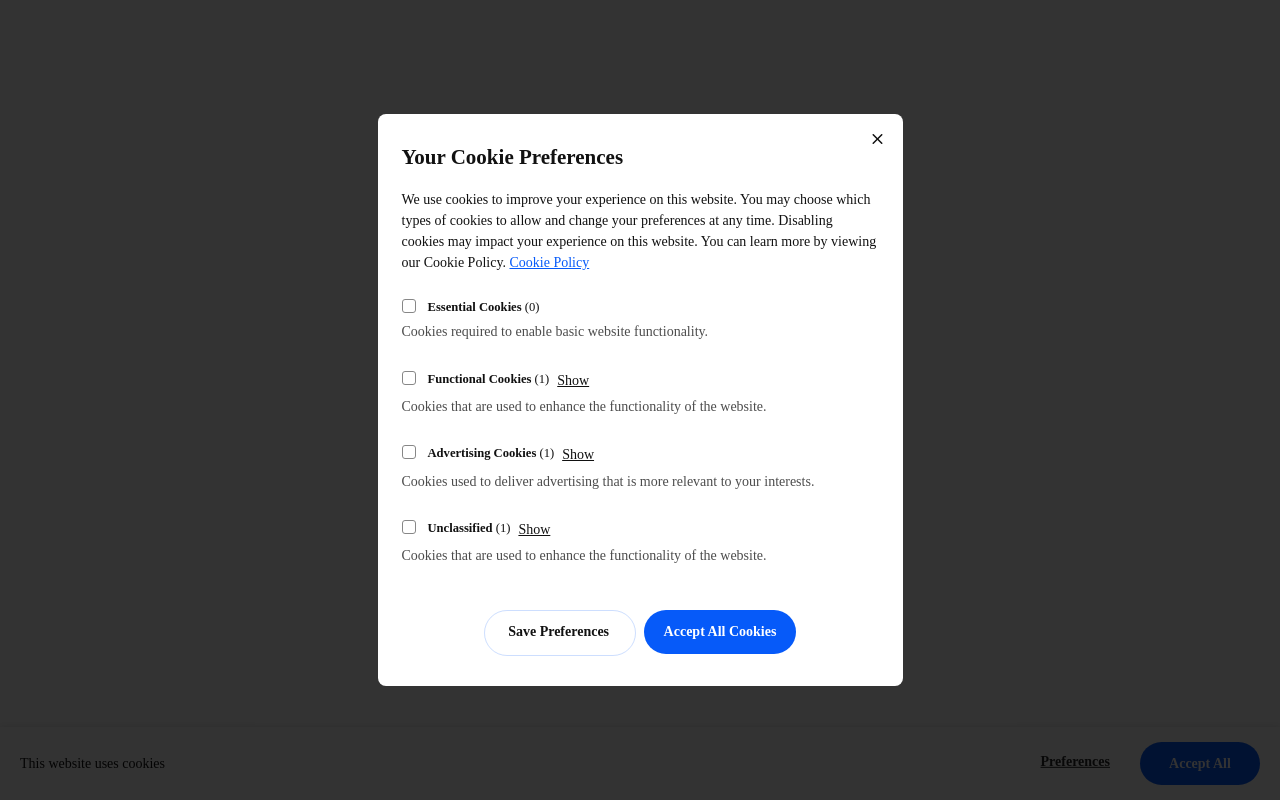
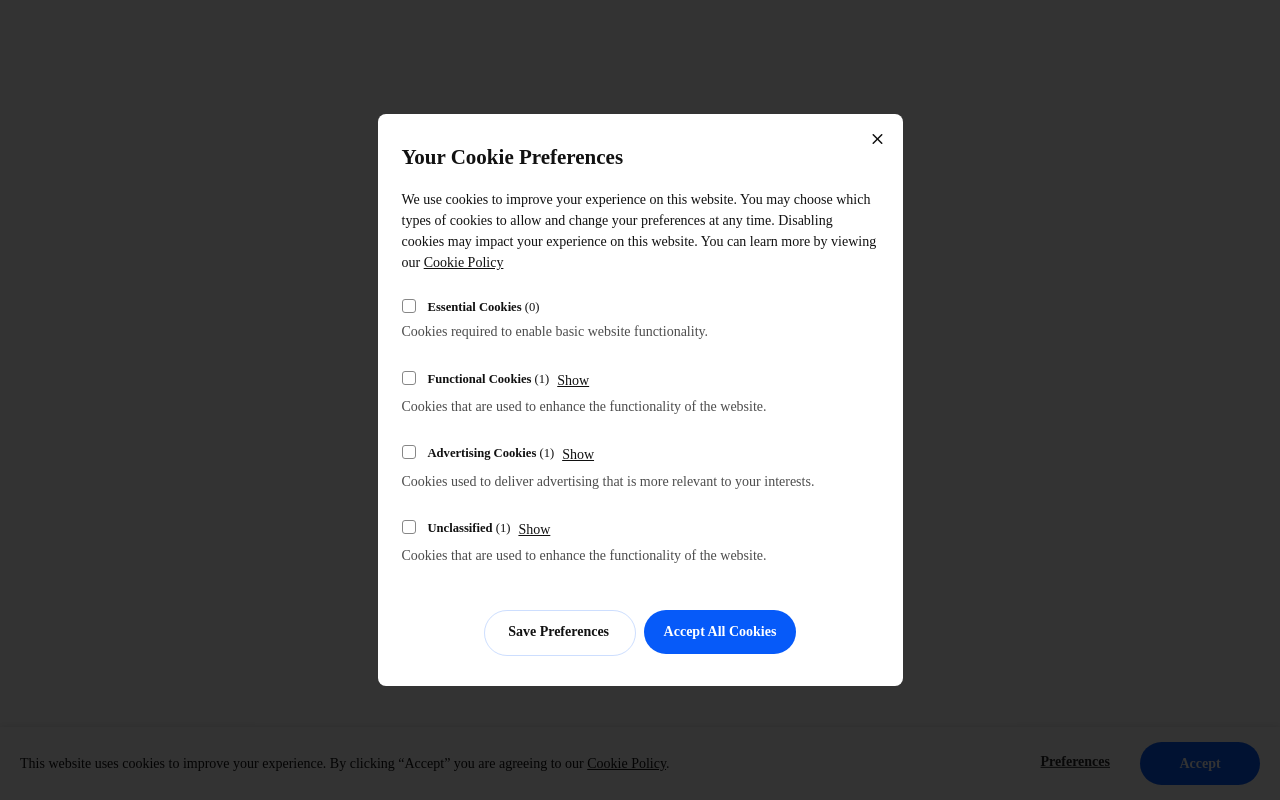
Before and after one commit to finn2212/coockie-widget-vue, a Vue app: page / in a window 1280 px wide. Both pictures are taken after a click on the button "Preferences". Built offline with nearby package versions, Linux system fonts and the light colour scheme.

Commit message:
feat: content integration from api

```diff
--- a/src/components/CookieBanner.vue
+++ b/src/components/CookieBanner.vue
@@ -13,7 +13,7 @@
 
     <!-- Content Message -->
     <div class="gt-cookie-widget__content">
-      <p>{{ content.widgetPillMessage }}</p>
+      <p v-html="getContentMessage"></p>
     </div>
 
     <!-- Preferences Button -->
@@ -21,13 +21,13 @@
       class="gt-cookie-widget__button gt-cookie-widget__button--naked"
       @click="openPreferences"
     >
-      Preferences
+      {{ content.widgetManagePreferencesButton }}
     </button>
 
     <!-- Accept All Action -->
     <div class="gt-cookie-widget__actions">
       <button class="gt-cookie-widget__button" @click="acceptAll">
-        Accept All
+        {{ content.widgetAcceptAllButton }}
       </button>
     </div>
   </div>
@@ -53,6 +53,23 @@ export default {
       }),
     },
   },
+  computed: {
+    getContentMessage() {
+      if (this.layout.appearance === "pill") {
+        return this.content.widgetPillMessage;
+      }
+
+      let message = this.content.widgetBannerMessage || "";
+
+      // Replace [cookiepolicy] with a link
+      if (message.includes("[cookiepolicy]")) {
+        const policyLink = `<a href="${this.content.cookiePolicyUrl}" target="_blank" rel="noopener noreferrer">Cookie Policy</a>`;
+        message = message.replace("[cookiepolicy]", policyLink);
+      }
+
+      return message;
+    },
+  },
   methods: {
     acceptAll() {
       console.log("Cookies accepted!");
--- a/src/components/CookieDialog.vue
+++ b/src/components/CookieDialog.vue
@@ -39,14 +39,11 @@
 
       <!-- Dialog Heading -->
       <h2 class="gt-cookie-dialog__heading" id="gt-cookie-dialog-heading">
-        {{ config.dialogTitle }}
+        {{ content.dialogTitle }}
       </h2>
 
       <!-- Dialog Content -->
-      <p class="gt-cookie-dialog__content">
-        {{ config.dialog_message }}
-        <a href="https://getterms.io/">Cookie Policy</a>
-      </p>
+      <p class="gt-cookie-dialog__content" v-html="processedDialogMessage"></p>
 
       <!-- Cookie Form -->
       <form class="gt-cookie-dialog__form">
@@ -105,8 +102,10 @@
             class="gt-cookie-dialog__table-toggle"
             @click="toggleTable(key)"
           >
-            <span v-if="!expandedTables[key]">Show</span>
-            <span v-else>Hide</span>
+            <span v-if="!expandedTables[key]">{{
+              content.widgetShowCookiesButton
+            }}</span>
+            <span v-else>{{ content.widgetHideCookiesButton }}</span>
           </button>
 
           <!-- Description -->
@@ -122,6 +121,7 @@
             :tableId="'table-' + category.key"
             :cookies="category.cookies"
             :isExpanded="expandedTables[key]"
+            :content="content"
           ></cookie-table>
         </div>
       </form>
@@ -133,14 +133,14 @@
           class="gt-cookie-dialog__button gt-cookie-dialog__button--stroke"
           @click="savePreferences"
         >
-          Save Preferences
+          {{ content.dialogSavePreferencesButton }}
         </button>
         <button
           type="button"
           class="gt-cookie-dialog__button"
           @click="acceptAll"
         >
-          Accept All Cookies
+          {{ content.dialogAcceptAllButton }}
         </button>
       </div>
     </div>
@@ -157,12 +157,8 @@ export default {
       type: Boolean,
       default: false,
     },
-    config: {
+    content: {
       type: Object,
-      default: () => ({
-        dialog_title: "Manage Cookies",
-        dialog_message: "Select your cookie preferences below.",
-      }),
     },
     cookies: {
       type: Array,
@@ -192,6 +188,19 @@ export default {
     return {
       expandedTables: {}, // Tracks whether each table is expanded
     };
+  },
+  computed: {
+    processedDialogMessage() {
+      let message = this.content.dialog_message || "";
+
+      // Replace [cookiepolicy] with a link
+      if (message.includes("[cookiepolicy]")) {
+        const policyLink = `<a href="${this.content.cookiePolicyUrl}" target="_blank" rel="noopener noreferrer">Cookie Policy</a>`;
+        message = message.replace("[cookiepolicy]", policyLink);
+      }
+
+      return message;
+    },
   },
   methods: {
     toggleTable(key) {
--- a/src/components/CookieTable.vue
+++ b/src/components/CookieTable.vue
@@ -6,9 +6,9 @@
     >
       <thead>
         <tr>
-          <th align="left">Platform</th>
-          <th align="left">Name &amp; Description</th>
-          <th align="right">Retention</th>
+          <th align="left">{{ content.cookieHeadingPlatform }}</th>
+          <th align="left">{{ content.cookieHeadingNameDescription }}</th>
+          <th align="right">{{ content.cookieHeadingRetention }}</th>
         </tr>
       </thead>
       <tbody>
@@ -44,6 +44,9 @@ export default {
       type: Boolean,
       required: true,
     },
+    content: {
+      type: Object,
+    },
   },
 };
 </script>
--- a/src/mockConfig.js
+++ b/src/mockConfig.js
@@ -16,7 +16,7 @@ export const mockConfig = {
     cookiePolicyLinkText: "Cookie Policy",
     dialogTitle: "Your Cookie Preferences",
     dialog_message:
-      "We use cookies to improve your experience on this website. You may choose which types of cookies to allow and change your preferences at any time. Disabling cookies may impact your experience on this website. You can learn more by viewing our Cookie Policy.",
+      "We use cookies to improve your experience on this website. You may choose which types of cookies to allow and change your preferences at any time. Disabling cookies may impact your experience on this website. You can learn more by viewing our [cookiepolicy]",
     dialogSavePreferencesButton: "Save Preferences",
     dialogAcceptAllButton: "Accept All Cookies",
     dialogRejectAllButton: "Reject All Cookies",
@@ -136,3 +136,10 @@ export const mockConfig = {
     },
   },
 };
+
+export const fetchMockConfig = async () => {
+  // Simulate an API call delay
+  return new Promise((resolve) => {
+    setTimeout(() => resolve(mockConfig), 500);
+  });
+};
--- a/src/store/index.js
+++ b/src/store/index.js
@@ -1,5 +1,5 @@
 import { createStore } from "vuex";
-import { fetchMockConfig } from "@/services/MockApiService";
+import { fetchMockConfig } from "@/mockConfig";
 
 export default createStore({
   state: {
--- a/src/views/App.vue
+++ b/src/views/App.vue
@@ -18,7 +18,7 @@
       <CookieDialog
         v-if="isDialogOpen"
         :isDialogOpen="isDialogOpen"
-        :config="config.content"
+        :content="config.content"
         :cookies="cookies"
         @close-dialog="closeDialog"
         @save-preferences="savePreferences"
@@ -68,7 +68,7 @@ export default {
       const root = document.documentElement.style;
       root.setProperty("--gt-cookie-bg", theme.background);
       root.setProperty("--gt-cookie-text", theme.text);
-      root.setProperty("--gt-cookie-link-text", theme.linkText);
+      root.setProperty("--gt-cookie-link-text", theme.link_text);
       root.setProperty("--gt-cookie-button-bg", theme.buttonBackground);
       root.setProperty("--gt-cookie-button-text", theme.buttonText);
     },
```
Also changed, not shown: src/components/CookieWidget.vue (deleted, +0 -57 lines).
